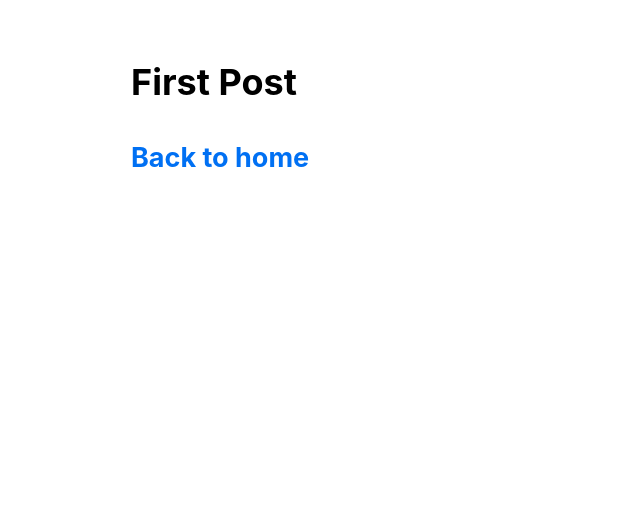
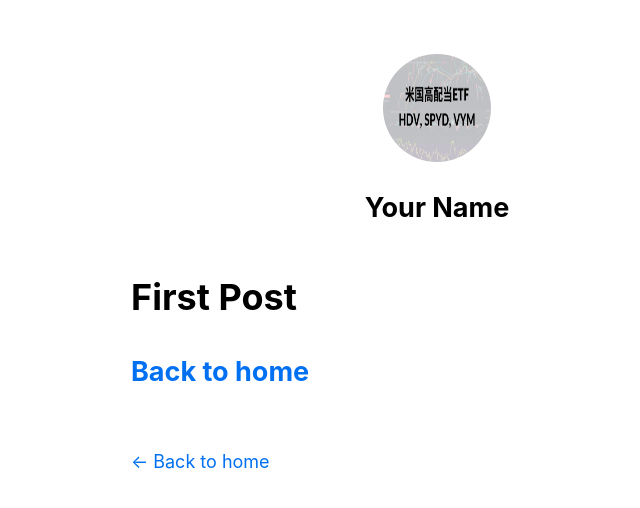
Before and after one commit to m0t0-taka/nextjs-blog, a Next.js app: page /posts/first-post in a window 1280 px wide. Shown: the top 508 px of the page, without its empty margins (203-843 px from the left). Built offline with nearby package versions, Linux system fonts and the light colour scheme.

Commit message:
プロフィールページの改善

```diff
--- a/components/layout.js
+++ b/components/layout.js
@@ -1,5 +1,73 @@
+import Head from "next/head";
+import Image from "next/image";
 import styles from "./layout.module.css";
+import utilStyles from "../styles/utils.module.css";
+import Link from "next/link";
 
-export default function Layout({ children }) {
-  return <div className={styles.container}>{children}</div>;
+const name = "Your Name";
+export const siteTitle = "Next.js Sample Website";
+
+export default function Layout({ children, home }) {
+  return (
+    <div className={styles.container}>
+      <Head>
+        <link rel="icon" href="/favicon.ico" />
+        <meta
+          name="description"
+          content="Learn how to build a personal website using Next.js"
+        />
+        <meta
+          property="og:image"
+          content={`https://og-image.vercel.app/${encodeURI(
+            siteTitle
+          )}.png?theme=light&md=0&fontSize=75px&images=https%3A%2F%2Fassets.vercel.com%2Fimage%2Fupload%2Ffront%2Fassets%2Fdesign%2Fnextjs-black-logo.svg`}
+        />
+        <meta name="og:title" content={siteTitle} />
+        <meta name="twitter:card" content="summary_large_image" />
+      </Head>
+      <header className={styles.header}>
+        {home ? (
+          <>
+            <Image
+              priority
+              src="/images/profile.jpg"
+              className={utilStyles.borderCircle}
+              height={144}
+              width={144}
+              alt={name}
+            />
+            <h1 className={utilStyles.heading2Xl}>{name}</h1>
+          </>
+        ) : (
+          <>
+            <Link href="/">
+              <a>
+                <Image
+                  priority
+                  src="/images/profile.jpg"
+                  className={utilStyles.borderCircle}
+                  height={108}
+                  width={108}
+                  alt={name}
+                />
+              </a>
+            </Link>
+            <h2 className={utilStyles.headingLg}>
+              <Link href="/">
+                <a className={utilStyles.colorInherit}>{name}</a>
+              </Link>
+            </h2>
+          </>
+        )}
+      </header>
+      <main>{children}</main>
+      {!home && (
+        <div className={styles.backToHome}>
+          <Link href="/">
+            <a>← Back to home</a>
+          </Link>
+        </div>
+      )}
+    </div>
+  );
 }
--- a/components/layout.module.css
+++ b/components/layout.module.css
@@ -3,3 +3,13 @@
   padding: 0 1rem;
   margin: 3rem auto 6rem;
 }
+
+.header {
+  display: flex;
+  flex-direction: column;
+  align-items: center;
+}
+
+.backToHome {
+  margin: 3rem 0 0;
+}
--- /dev/null
+++ b/styles/utils.module.css
@@ -0,0 +1,52 @@
+.heading2Xl {
+  font-size: 2.5rem;
+  line-height: 1.2;
+  font-weight: 800;
+  letter-spacing: -0.05rem;
+  margin: 1rem 0;
+}
+
+.headingXl {
+  font-size: 2rem;
+  line-height: 1.3;
+  font-weight: 800;
+  letter-spacing: -0.05rem;
+  margin: 1rem 0;
+}
+
+.headingLg {
+  font-size: 1.5rem;
+  line-height: 1.4;
+  margin: 1rem 0;
+}
+
+.headingMd {
+  font-size: 1.2rem;
+  line-height: 1.5;
+}
+
+.borderCircle {
+  border-radius: 9999px;
+}
+
+.colorInherit {
+  color: inherit;
+}
+
+.padding1px {
+  padding-top: 1px;
+}
+
+.list {
+  list-style: none;
+  padding: 0;
+  margin: 0;
+}
+
+.listItem {
+  margin: 0 0 1.25rem;
+}
+
+.lightText {
+  color: #666;
+}
```
Also changed, not shown: public/images/profile.jpg (renamed from public/images/profile.png).
